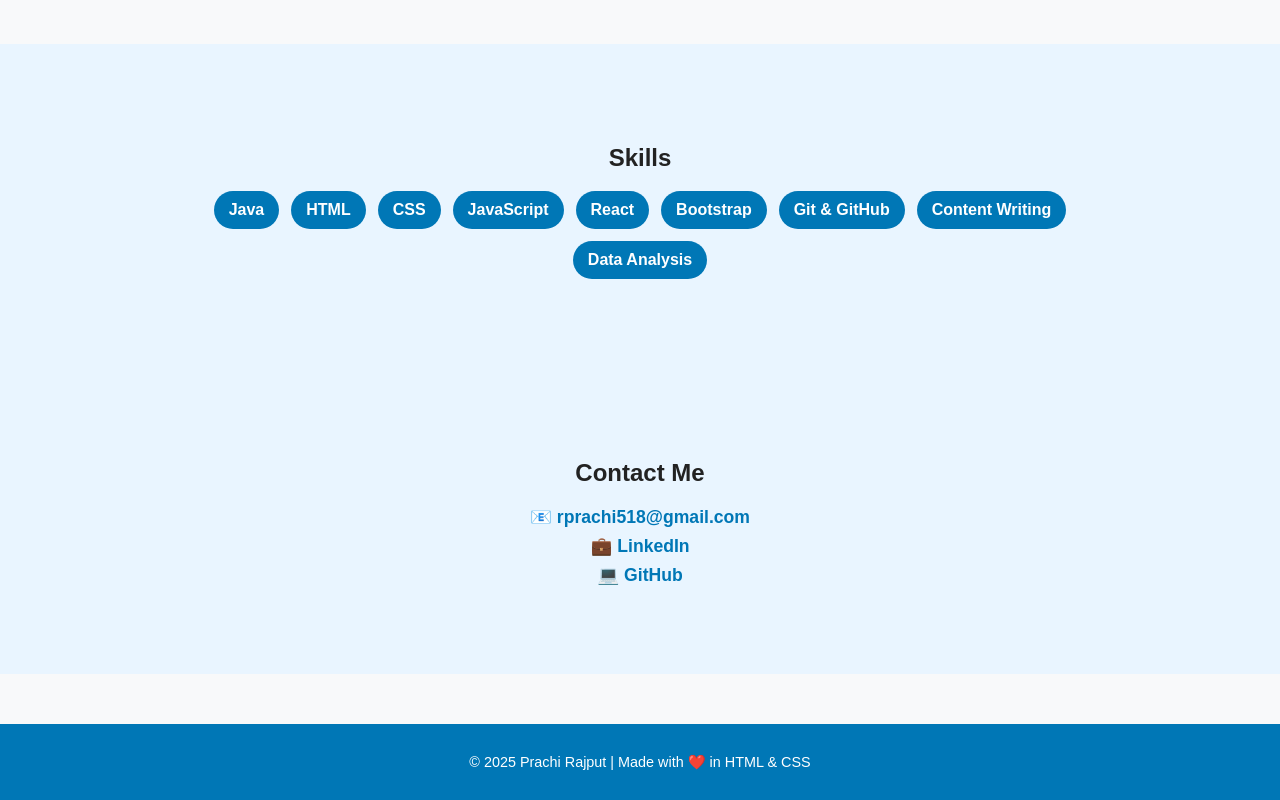
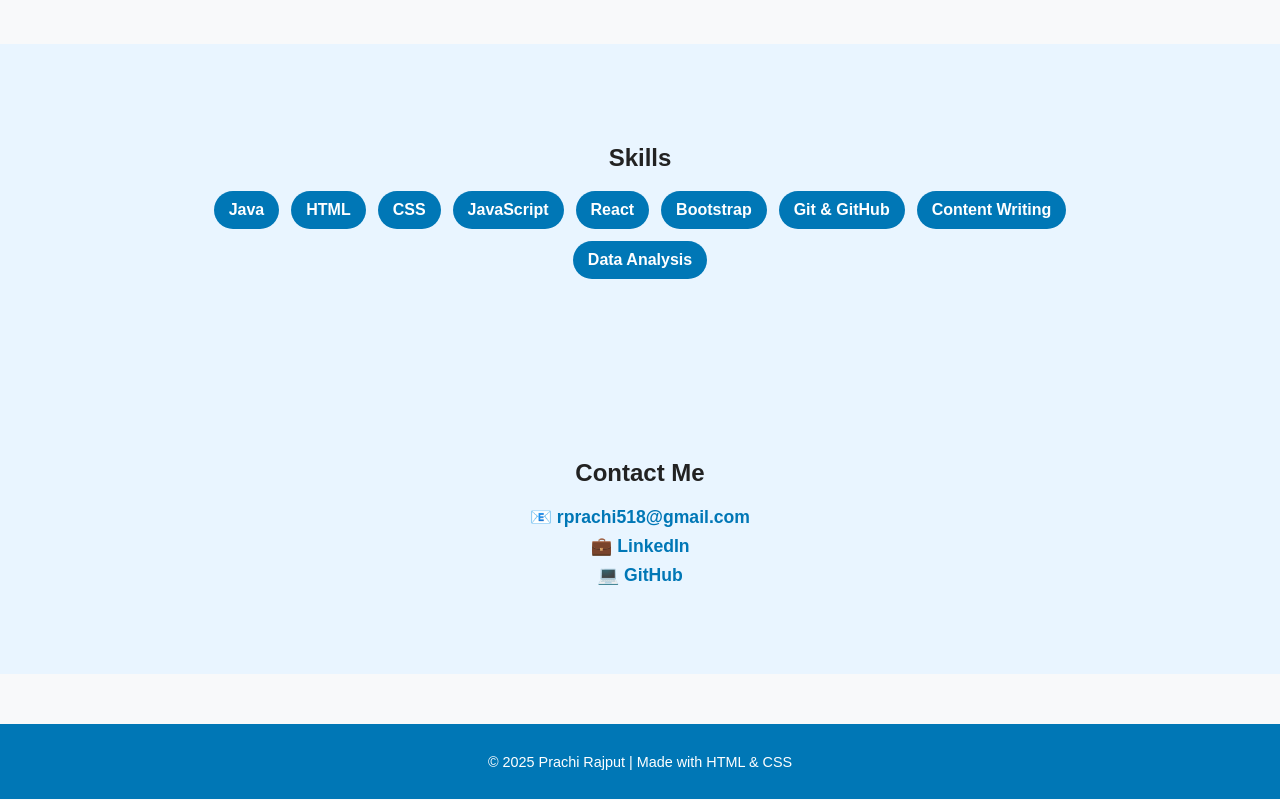
Before and after one commit to Prachi088/my-portfolio, a plain HTML site: page index.html in a window 1280 px wide. Shown: the part 776-1576 px from the top of the page. Drawn offline with Linux system fonts and the light colour scheme.

Commit message:
Update index.html

```diff
--- a/index.html
+++ b/index.html
@@ -61,7 +61,7 @@
   </section>
 
   <footer>
-    <p>© <span id="year"></span> Prachi Rajput | Made with ❤️ in HTML & CSS</p>
+    <p>© <span id="year"></span> Prachi Rajput | Made with HTML & CSS</p>
   </footer>
 
   <script>
```
